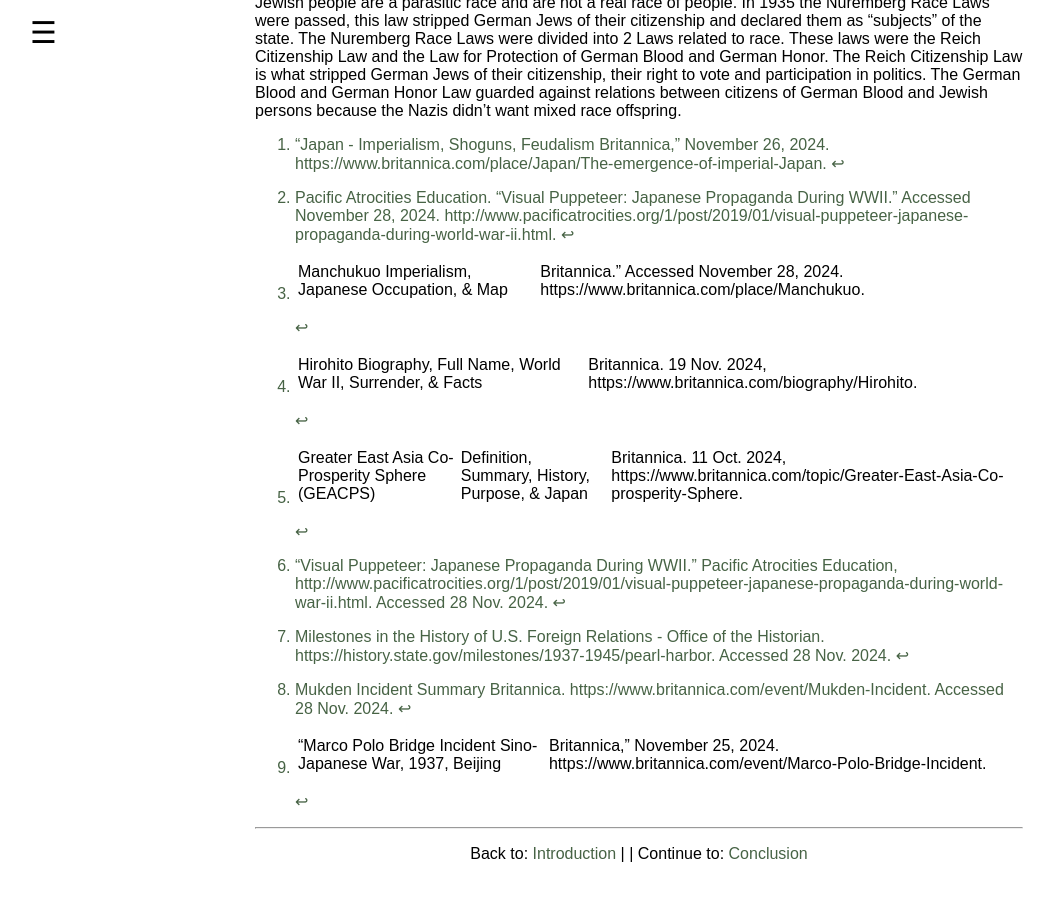
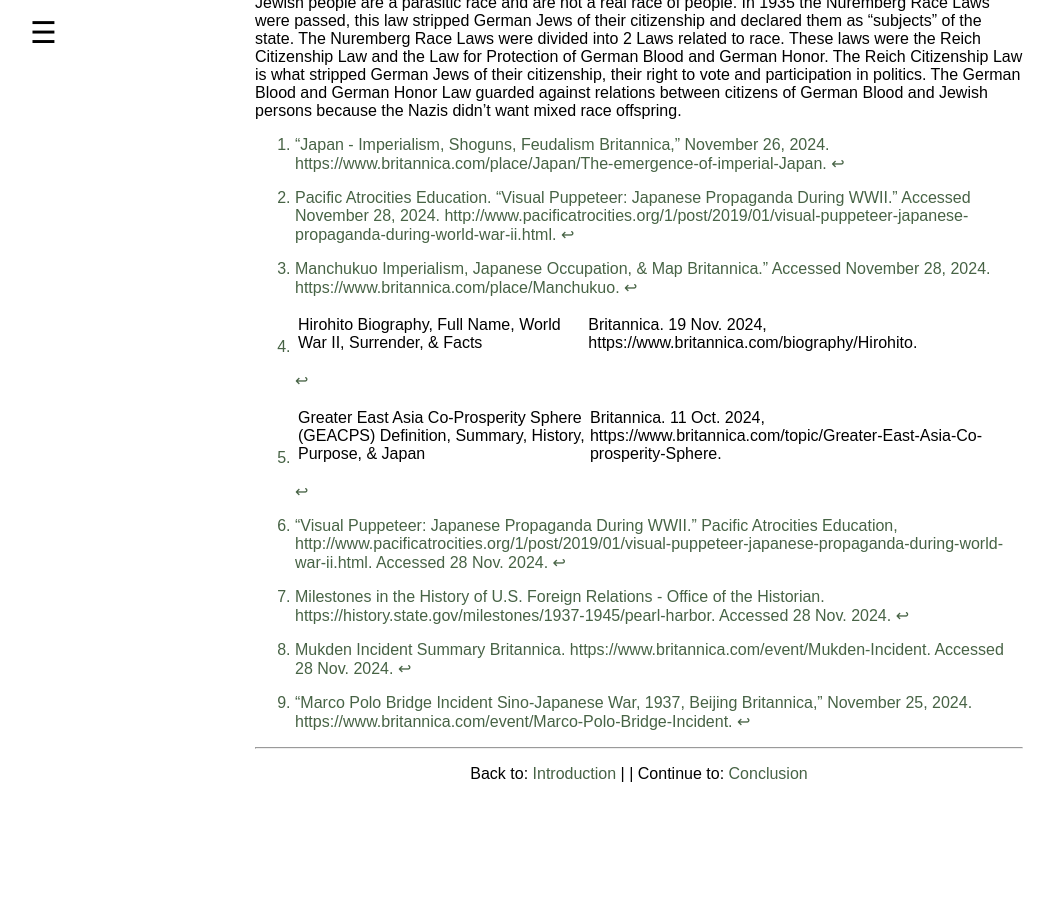
Before and after one commit to tshah93/ShahTanviAMH3931, a Jekyll site: the page built from 002_analysis.md, in a window 1280 px wide and 900 px high, scrolled down 3071 px. Shown: the whole window, without its empty margins (1-1055 px from the left). Built offline with Jekyll 4.4.1, drawn with Linux system fonts in a browser that asks for light colours.

```diff
--- a/002_analysis.md
+++ b/002_analysis.md
@@ -46,10 +46,10 @@ Hitler coined a term which is the “un-people” referring to how he thinks the
 
 [^1]:“Japan - Imperialism, Shoguns, Feudalism  Britannica,” November 26, 2024. https://www.britannica.com/place/Japan/The-emergence-of-imperial-Japan.
 [^2]:Pacific Atrocities Education. “Visual Puppeteer: Japanese Propaganda During WWII.” Accessed November 28, 2024. http://www.pacificatrocities.org/1/post/2019/01/visual-puppeteer-japanese-propaganda-during-world-war-ii.html.
-[^3]:Manchukuo  Imperialism, Japanese Occupation, & Map | Britannica.” Accessed November 28, 2024. https://www.britannica.com/place/Manchukuo.
+[^3]:Manchukuo Imperialism, Japanese Occupation, & Map Britannica.” Accessed November 28, 2024. https://www.britannica.com/place/Manchukuo.
 [^4]:Hirohito  Biography, Full Name, World War II, Surrender, & Facts | Britannica. 19 Nov. 2024, https://www.britannica.com/biography/Hirohito.
-[^5]:Greater East Asia Co-Prosperity Sphere (GEACPS) | Definition, Summary, History, Purpose, & Japan | Britannica. 11 Oct. 2024, https://www.britannica.com/topic/Greater-East-Asia-Co-prosperity-Sphere.
+[^5]:Greater East Asia Co-Prosperity Sphere (GEACPS) Definition, Summary, History, Purpose, & Japan | Britannica. 11 Oct. 2024, https://www.britannica.com/topic/Greater-East-Asia-Co-prosperity-Sphere.
 [^6]: “Visual Puppeteer: Japanese Propaganda During WWII.” Pacific Atrocities Education, http://www.pacificatrocities.org/1/post/2019/01/visual-puppeteer-japanese-propaganda-during-world-war-ii.html. Accessed 28 Nov. 2024.
 [^7]:Milestones in the History of U.S. Foreign Relations - Office of the Historian. https://history.state.gov/milestones/1937-1945/pearl-harbor. Accessed 28 Nov. 2024.
-[^8]:Mukden Incident  Summary  Britannica. https://www.britannica.com/event/Mukden-Incident. Accessed 28 Nov. 2024.
-[^9]:“Marco Polo Bridge Incident  Sino-Japanese War, 1937, Beijing | Britannica,” November 25, 2024. https://www.britannica.com/event/Marco-Polo-Bridge-Incident.
+[^8]:Mukden Incident Summary Britannica. https://www.britannica.com/event/Mukden-Incident. Accessed 28 Nov. 2024.
+[^9]:“Marco Polo Bridge Incident  Sino-Japanese War, 1937, Beijing Britannica,” November 25, 2024. https://www.britannica.com/event/Marco-Polo-Bridge-Incident.
```
